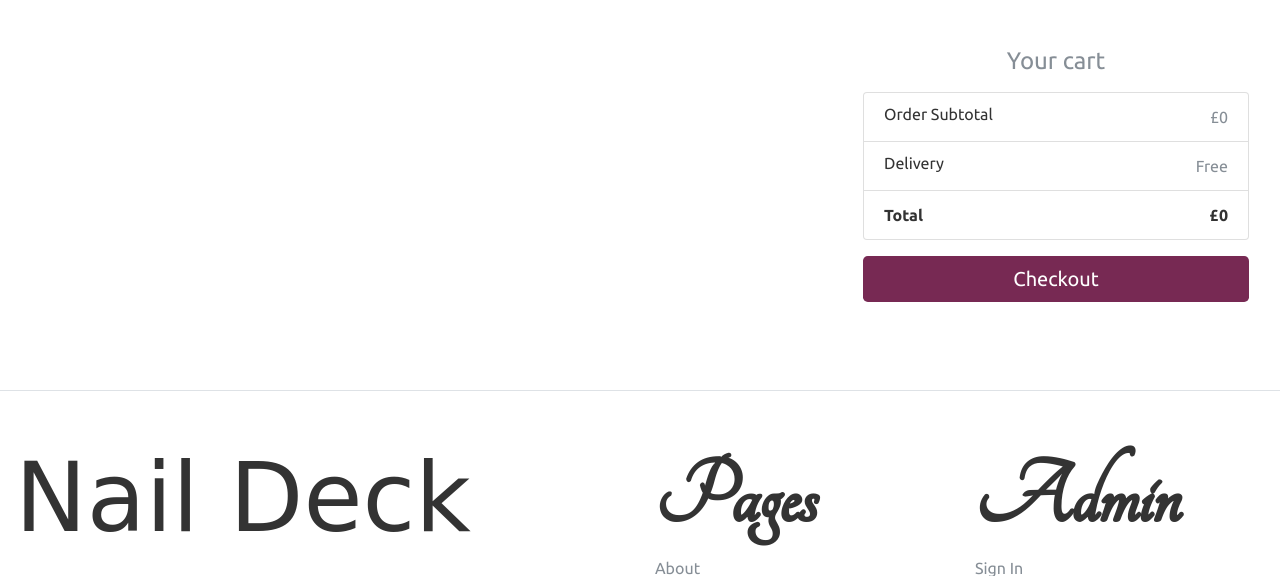
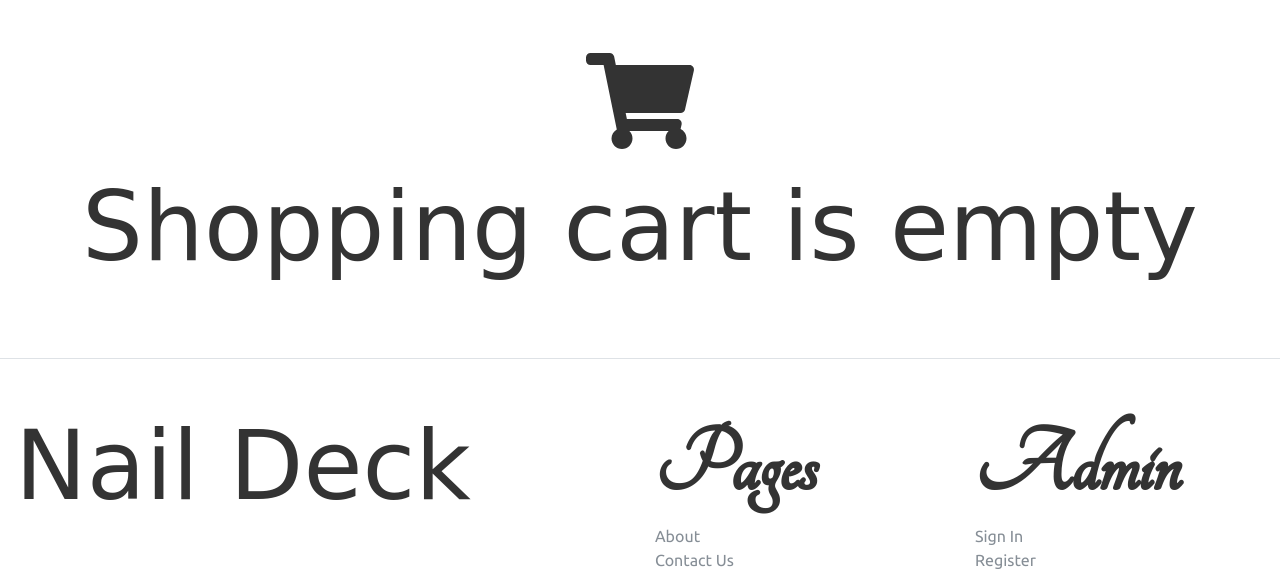
Before and after one commit to katerinaelsasser/NailDeck, a Django app: page /cart/ in a window 1280 px wide. Shown: the part 476-1052 px from the top of the page. Run offline with Django 3.2, Linux system fonts and the light colour scheme; some libraries are stand-ins or nearby versions; some web fonts are replaced.

Commit message:
empty basket

```diff
--- a/cart/templates/cart.html
+++ b/cart/templates/cart.html
@@ -10,8 +10,11 @@
     </div>
     <img class="img-fluid" src="{% static 'images/display-3.jpg' %}">
 </div>
-{% if cart == 0 %}
-<h1>Shopping cart is empty</h1>
+{% if total == 0 %}
+<div class="conatiner-fluid px-3 py-3 pt-md-5 pb-md-4 mx-auto">
+    <h1 class="text-center"><i class="fa fa-shopping-cart"></i></h1>
+    <h1 class="text-center">Shopping cart is empty</h1>
+</div>
 {% else %}
     <div class="conatiner-fluid px-3 py-3 pt-md-5 pb-md-4 mx-auto">
     <!---Basket--->
```
